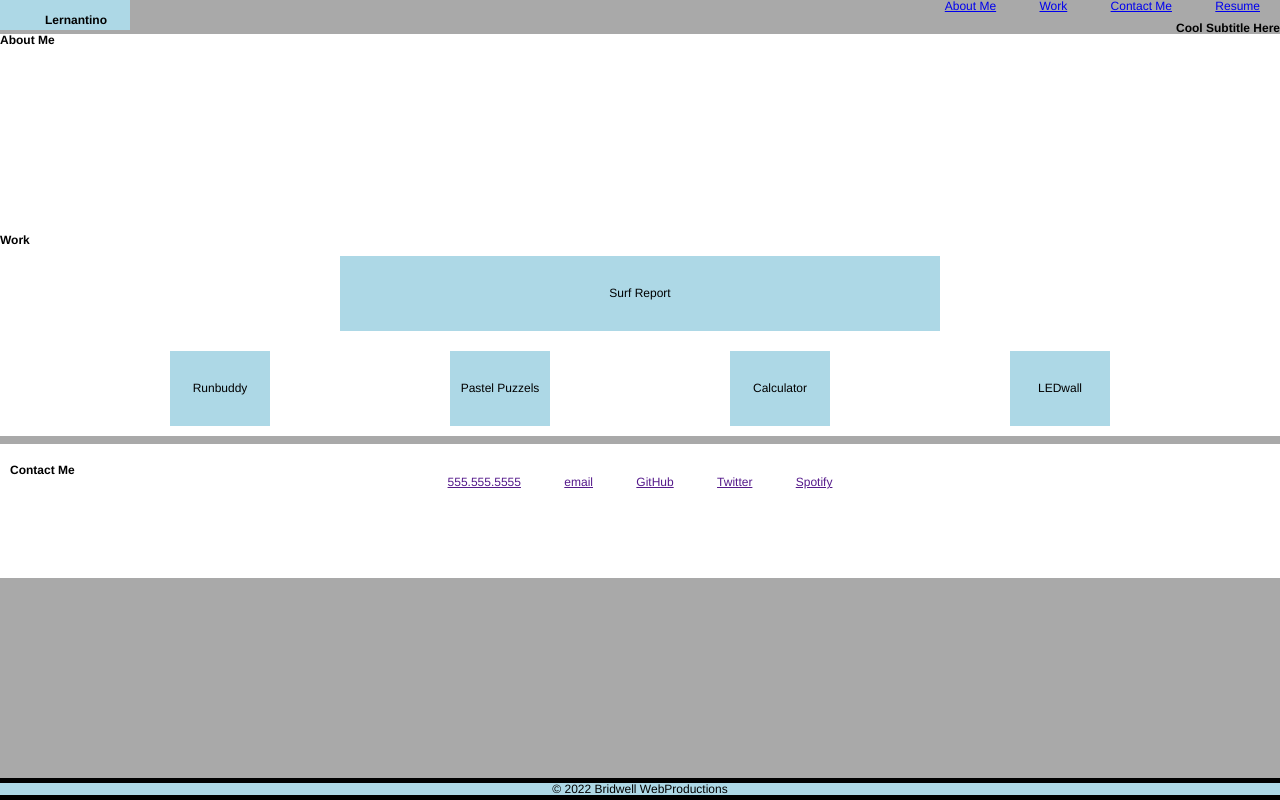
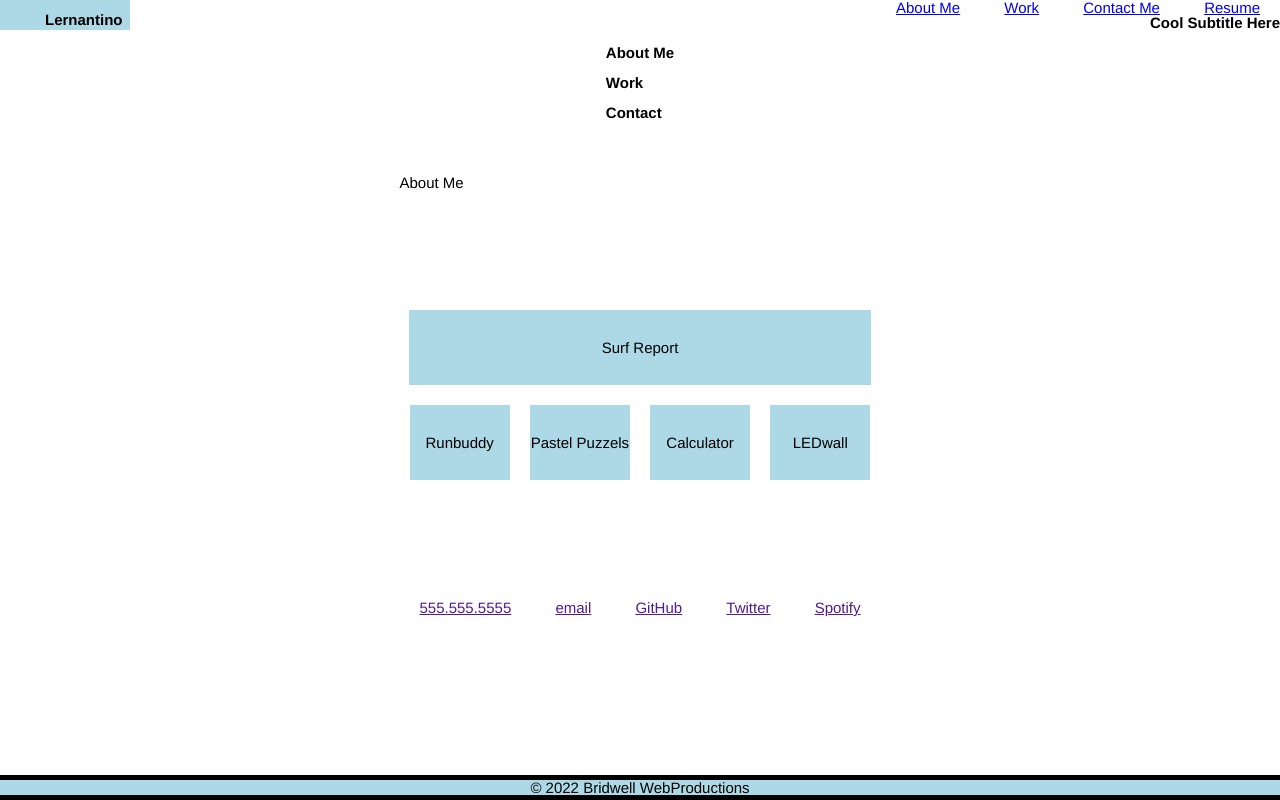
Before and after one commit to shelbybridwell/Lernantino, a plain HTML site: page index.html in a window 1280 px wide. Drawn offline with Linux system fonts and the light colour scheme; files that its build step writes are made by us from their sources.

Commit message:
column formatting, still not right though

```diff
--- a/assets/style.css
+++ b/assets/style.css
@@ -4,16 +4,13 @@
   padding: 0;
 }
 
-.main {
-  margin-left: 0px;
-  padding: 10px 0px;
-}
+
 
 body {
   position: relative;
   font-family: "Helvetica", sans-serif;
-  font-size: 12px;
-  background-color: darkgrey;
+  font-size: 15px;
+  background-color: white;
   color: black;
 }
 
@@ -55,6 +52,31 @@ header {
     border-top: 5px solid lightblue;
     border-left: 45px solid lightblue;
   }
+  /* Column container */
+.row {
+  display: flex;
+  flex-wrap: wrap;
+  align-content: space-around;
+  flex-direction: column;
+  justify-content: center;
+  align-items: center;
+}
+
+/* Create two unequal columns that sits next to each other */
+/* Sidebar/left column */
+.side {
+  flex: 10%;
+  background-color: white;
+  padding: 20px;
+}
+
+/* Main column */
+.main {
+  flex: 90%;
+  background-color: white;
+
+}
+
 
   /*About Section*/
 
@@ -107,7 +129,6 @@ header {
     border-top: 3px ;
     background-color:  white;
   }
-
   .contact {
     height: 200px;
     width: 100%;
@@ -129,3 +150,9 @@ header {
     border-bottom: 5px solid black;
     border-top: black solid 5px;
   }
+  /* Responsive layout - when the screen is less than 700px wide, make the two columns stack on top of each other instead of next to each other */
+@media screen and (max-width: 700px) {
+  .row, .navbar {
+    flex-direction: column;
+  }
+}
--- a/index.html
+++ b/index.html
@@ -27,24 +27,21 @@
 
 
                 </div>
+<!--About Me Section-->
+<div class="row">
+    <div class="main">
+        <li><h2>About Me</h2></li>
+        <li><h2>Work</h2></li>
+        <li><h2>Contact</h2></li>
+    </div></div></div>
+<!--Page Content-->
+<div class="row">
+    <div class="side">
+    <section id="about">
+        About Me</section>
+    <!--Work Section-->
+    <section id="work">
 
-<!--Page Content-->
-
-<!--About Me Section-->
-        <div id="about" class="about">
-
-            <h2 class="text-left">About Me</h2>
-
-
-
-
-        </div>
-
-
-<!--Work Section-->
-<div id="work" class="work">
-
-    <h2 class="text-left">Work</h2>
         <div class="flex-container">
                 <div style="flex-basis: 600px">Surf Report</div></div>
         <div class="flex-container">
@@ -53,16 +50,10 @@
                 <div>Pastel Puzzels</div>
                 <div>Runbuddy</div>
 
-        </div></div>
+        </section>
+    <!--Contact Me section-->
+    <section id="contact">
 
-
-
-    </div>
-<!--Contact Me section-->
-<section id="contact" >
-
-    <div><h2 class="text-left">Contact Me</h2></div>
-    <div><nav class="text-center">
             <ul>
                 <li><a href="">555.555.5555</a></li>
                 <li><a href="">email</a></li>
@@ -70,14 +61,15 @@
                 <li><a href="">Twitter</a></li>
                 <li><a href="">Spotify</a></li>
             </ul>
-    </nav>
-    <div> </div></section>
-
+        </div>
+    </section>
+    </div>
+    </main>
 <!--Footer-->
     <footer class="text-center">
         © 2022 Bridwell WebProductions
       </footer></div>
 
-    </main>
+
     </body>
 </html>
```
Lines whose indentation alone changed are shown as unchanged.
